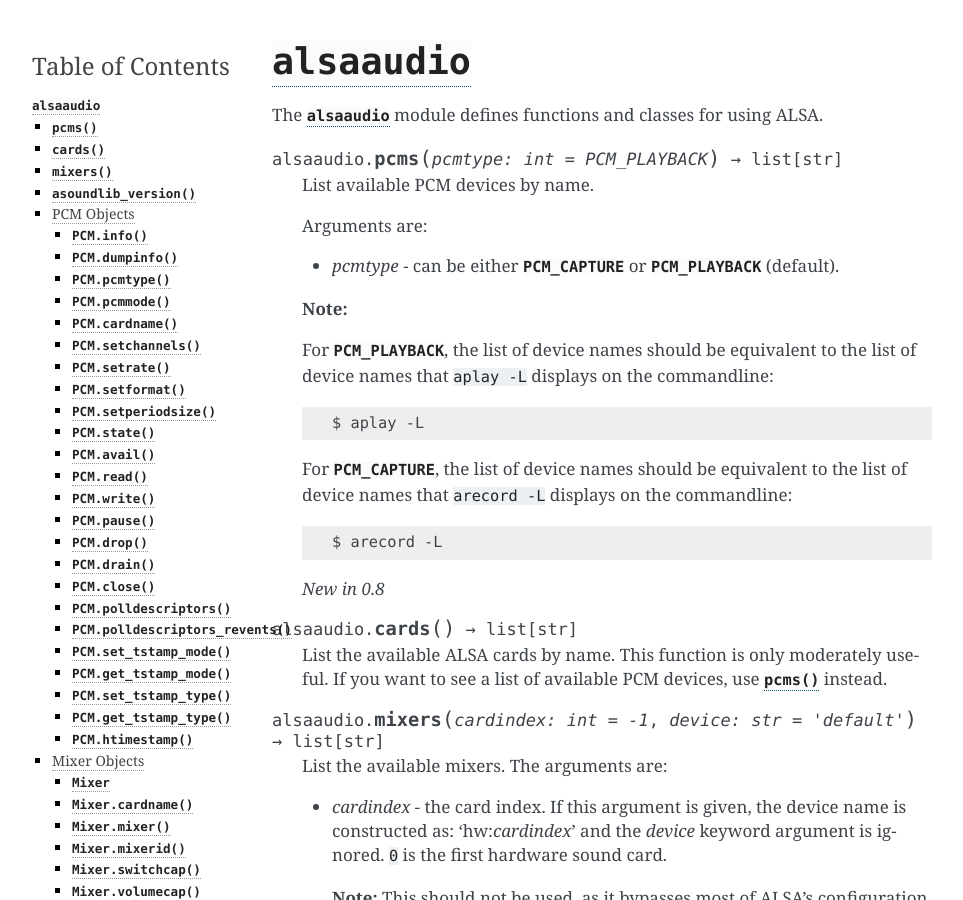
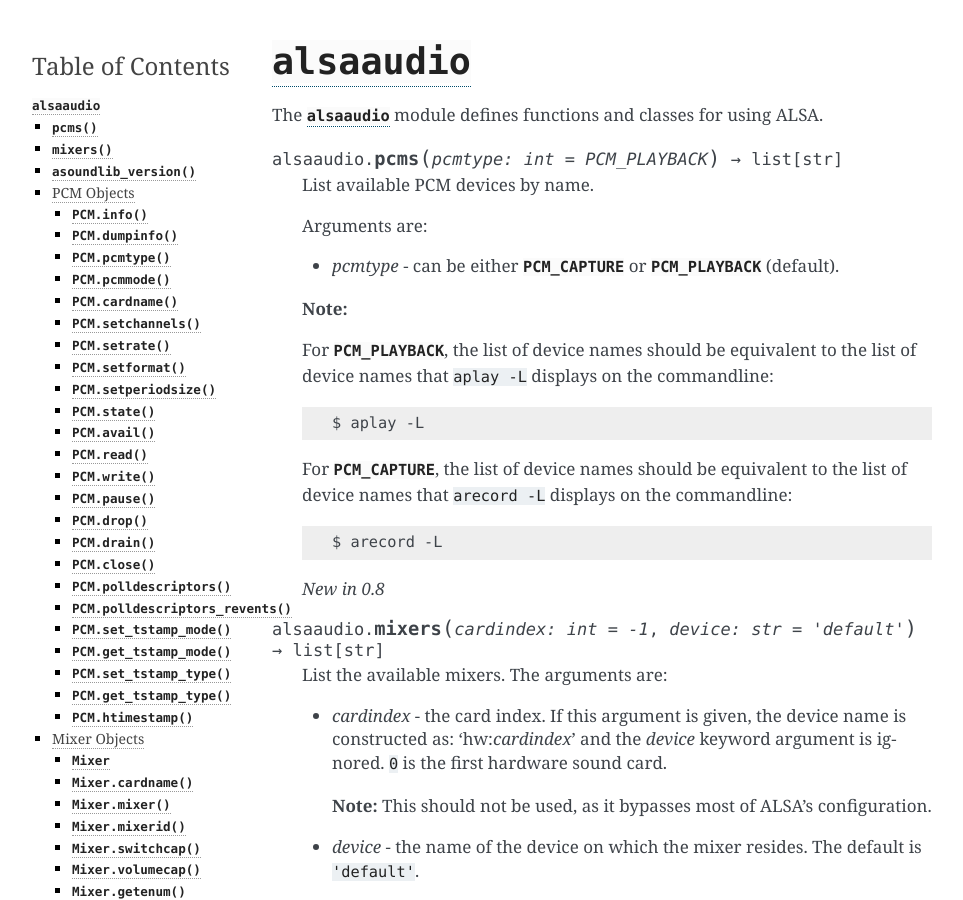
Before and after one commit to larsimmisch/pyalsaaudio, a Sphinx documentation site: the page built from doc/libalsaaudio.rst, in a window 1280 px wide and 900 px high. Shown: the whole window, without its empty margins (148-1111 px from the left). Built offline with Sphinx 7.4.7, drawn with Linux system fonts in a browser that asks for light colours.

```diff
--- a/doc/conf.py
+++ b/doc/conf.py
@@ -34,7 +34,9 @@
 # Add any Sphinx extension module names here, as strings. They can be
 # extensions coming with Sphinx (named 'sphinx.ext.*') or your custom
 # ones.
-extensions = []
+extensions = ['autoapi.extension']
+
+autoapi_dirs = ['..']
 
 # Add any paths that contain templates here, relative to this directory.
 templates_path = ['_templates']
--- a/doc/libalsaaudio.rst
+++ b/doc/libalsaaudio.rst
@@ -33,12 +33,6 @@
       $ arecord -L
 
    *New in 0.8*
-
-.. function:: cards() -> list[str]
-
-   List the available ALSA cards by name. This function is only moderately
-   useful. If you want to see a list of available PCM devices, use :func:`pcms`
-   instead.
 
 ..
    Omitted by intention due to being superseded by cards():
```
Also changed, not shown: 1 other file.
